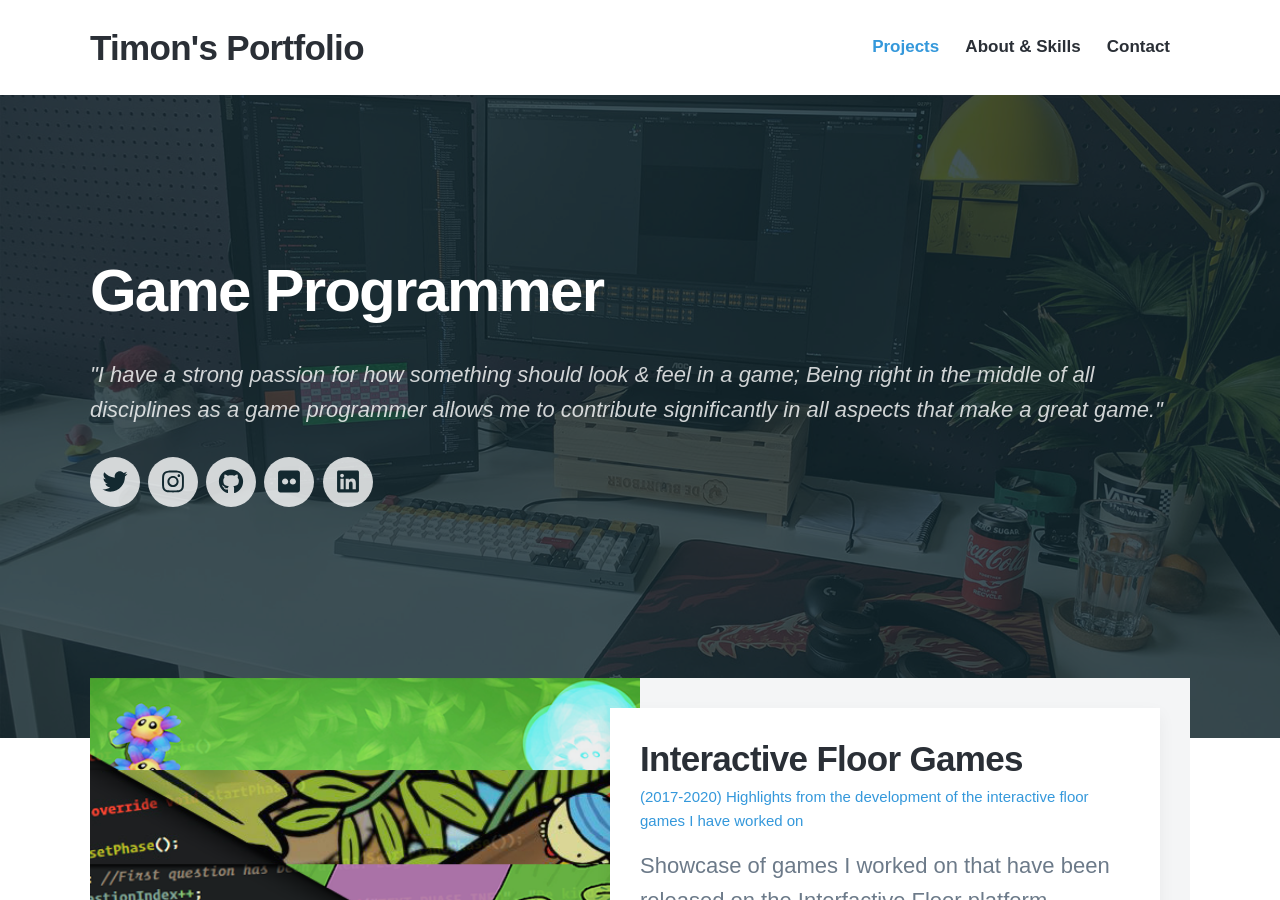
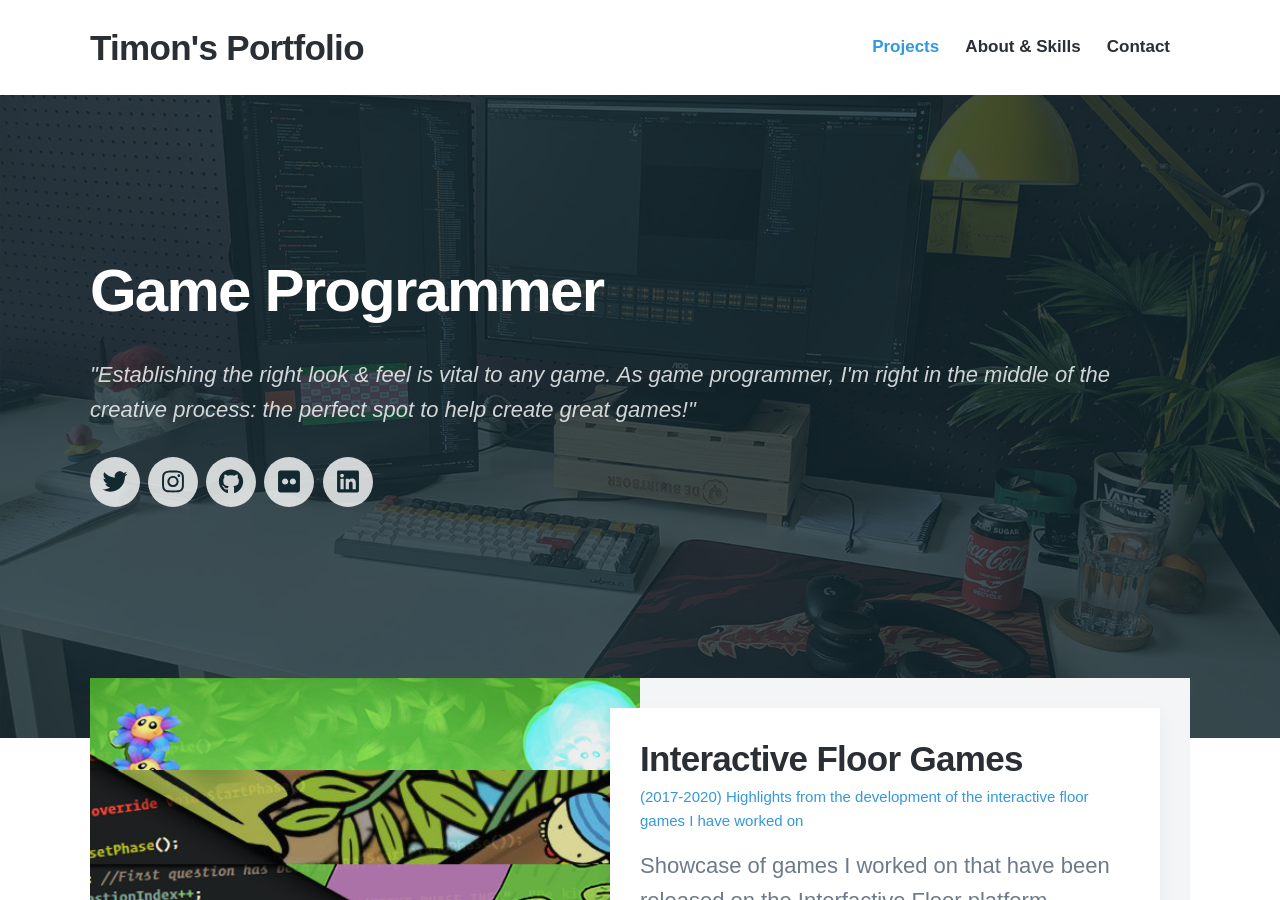
Before and after one commit to Rynji/Rynji.github.io, a Jekyll site: the page built from index.html, in a window 1280 px wide and 900 px high. Built offline with Jekyll 4.4.1, drawn with Linux system fonts in a browser that asks for light colours; nearby versions of some CDN libraries; some web fonts are replaced.

Commit message:
Update index.html

```diff
--- a/index.html
+++ b/index.html
@@ -14,7 +14,7 @@ featured_image: /images/headers/home.jpg
 	<div class="wrap">
 
 		<h1>Game Programmer</h1>
-		<p><i>"I have a strong passion for how something should look & feel in a game; Being right in the middle of all disciplines as a game programmer allows me to contribute significantly in all aspects that make a great game."</i></p>
+		<p><i>"Establishing the right look & feel is vital to any game. As game programmer, I'm right in the middle of the creative process: the perfect spot to help create great games!"</i></p>
 
 		{% include socials.html %}
 
```
